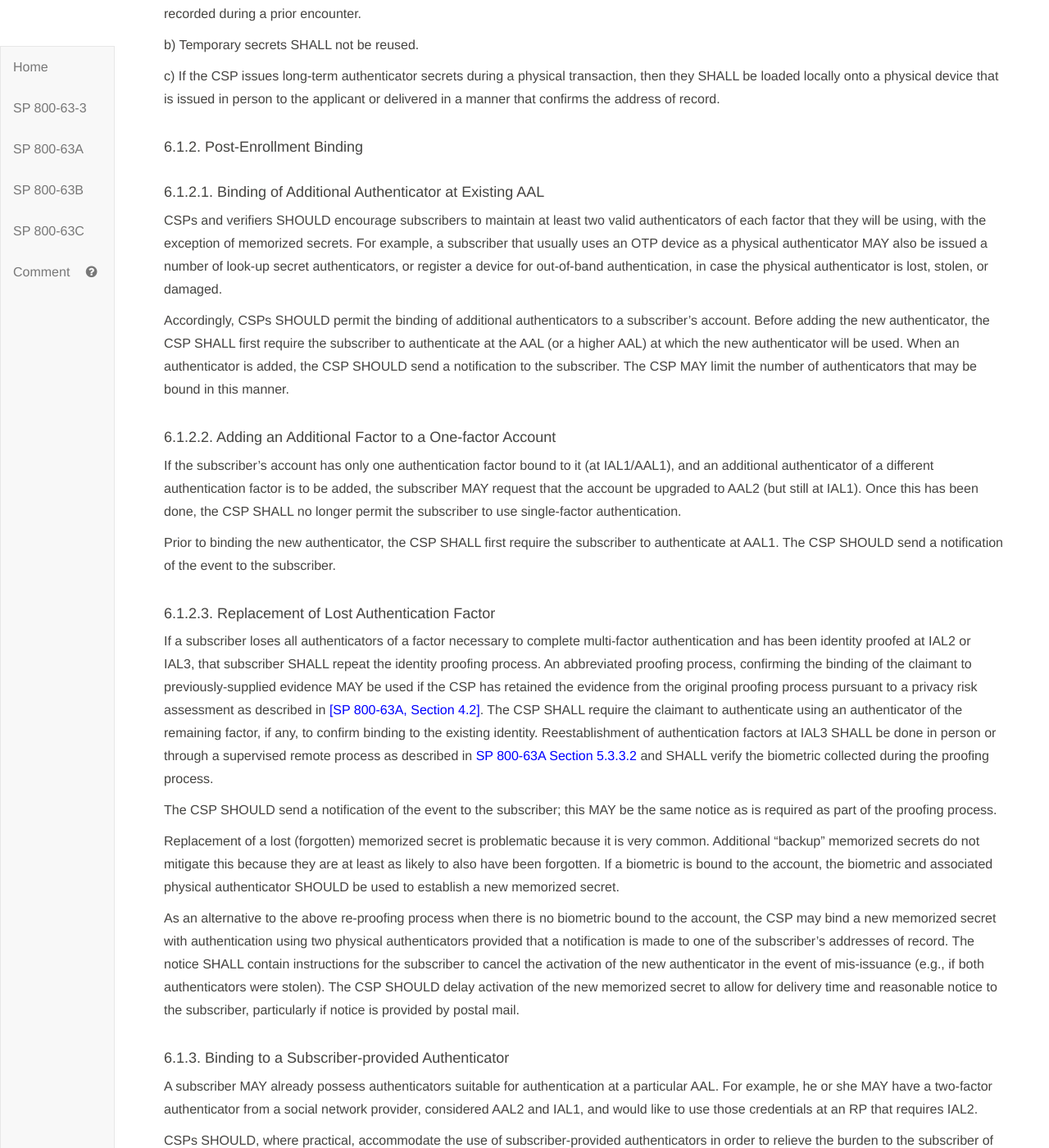
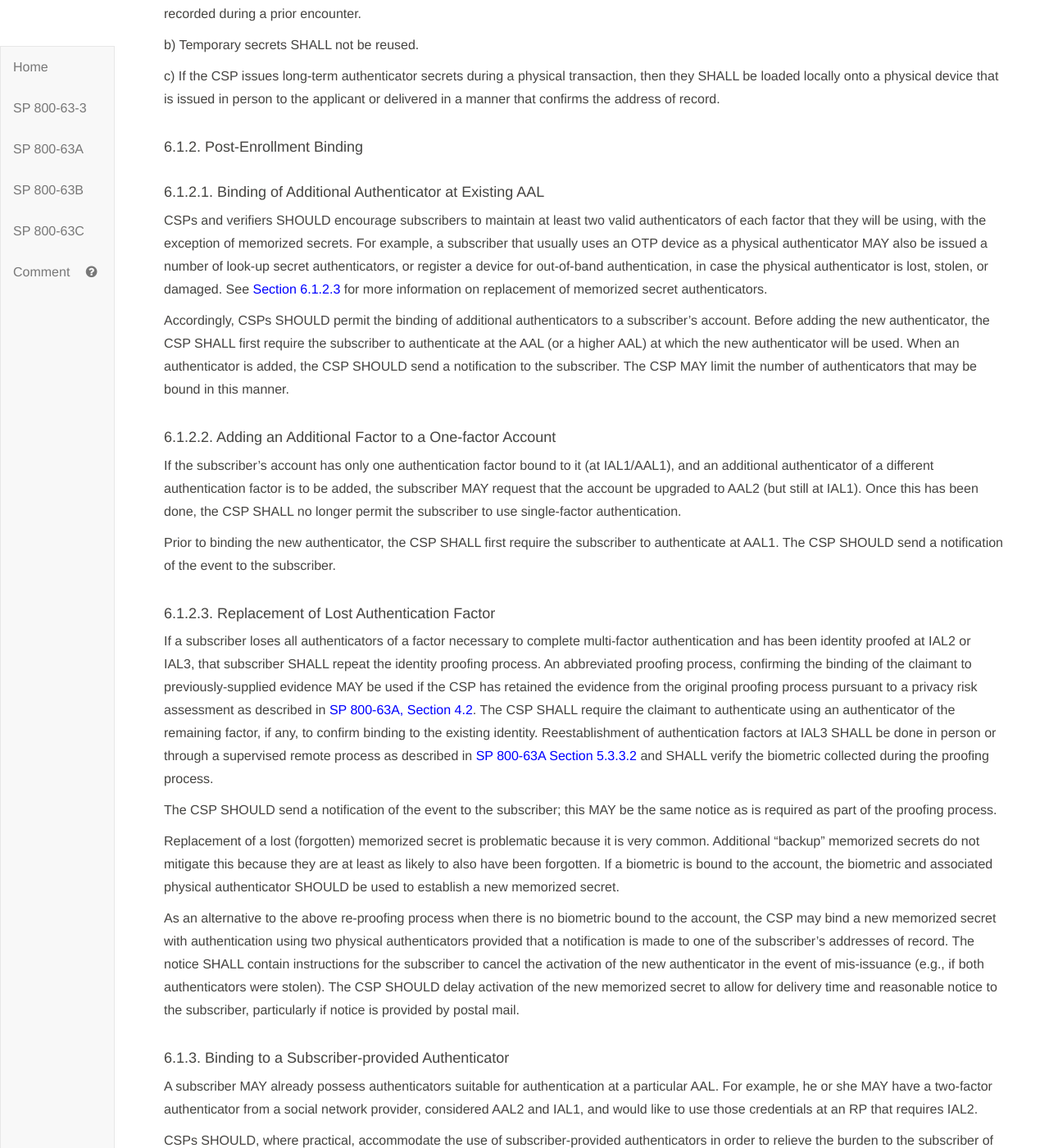
Before and after one commit to usnistgov/800-63-3, a Jekyll site: the page built from sp800-63b/sec6_lifecycle.md, in a window 1280 px wide and 1400 px high, scrolled down 1507 px. Shown: the whole window at 82% size. Built offline with Jekyll 4.4.1, drawn with Linux system fonts in a browser that asks for light colours; our own code applies the rules of GitHub Pages for plain Markdown files; some of the changed lines change nothing that is shown.

Commit message:
Forward reference regarding lost memorized secrets. Closes #1250

```diff
--- a/sp800-63b/sec6_lifecycle.md
+++ b/sp800-63b/sec6_lifecycle.md
@@ -52,7 +52,7 @@
 
 #### 6.1.2.1. Binding of Additional Authenticator at Existing AAL
 
-CSPs and verifiers SHOULD encourage subscribers to maintain at least two valid authenticators of each factor that they will be using, with the exception of memorized secrets. For example, a subscriber that usually uses an OTP device as a physical authenticator MAY also be issued a number of look-up secret authenticators, or register a device for out-of-band authentication, in case the physical authenticator is lost, stolen, or damaged.
+CSPs and verifiers SHOULD encourage subscribers to maintain at least two valid authenticators of each factor that they will be using, with the exception of memorized secrets. For example, a subscriber that usually uses an OTP device as a physical authenticator MAY also be issued a number of look-up secret authenticators, or register a device for out-of-band authentication, in case the physical authenticator is lost, stolen, or damaged. See [Section 6.1.2.3](#replacement) for more information on replacement of memorized secret authenticators.
 
 Accordingly, CSPs SHOULD permit the binding of additional authenticators to a subscriber's account. Before adding the new authenticator, the CSP SHALL first require the subscriber to authenticate at the AAL (or a higher AAL) at which the new authenticator will be used. When an authenticator is added, the CSP SHOULD send a notification to the subscriber. The CSP MAY limit the number of authenticators that may be bound in this manner.
 
@@ -62,9 +62,9 @@
 
 Prior to binding the new authenticator, the CSP SHALL first require the subscriber to authenticate at AAL1. The CSP SHOULD send a notification of the event to the subscriber.
 
-#### 6.1.2.3. Replacement of Lost Authentication Factor
+#### 6.1.2.3. <a name="replacement"></a> Replacement of Lost Authentication Factor
 
-If a subscriber loses all authenticators of a factor necessary to complete multi-factor authentication and has been identity proofed at IAL2 or IAL3, that subscriber SHALL repeat the identity proofing process. An abbreviated proofing process, confirming the binding of the claimant to previously-supplied evidence MAY be used if the CSP has retained the evidence from the original proofing process pursuant to a privacy risk assessment as described in [[SP 800-63A, Section 4.2]](sp800-63a.html#genProofReqs). The CSP SHALL require the claimant to authenticate using an authenticator of the remaining factor, if any, to confirm binding to the existing identity. Reestablishment of authentication factors at IAL3 SHALL be done in person or through a supervised remote process as described in [SP 800-63A Section 5.3.3.2](sp800-63a.html#supervised) and SHALL verify the biometric collected during the proofing process.
+If a subscriber loses all authenticators of a factor necessary to complete multi-factor authentication and has been identity proofed at IAL2 or IAL3, that subscriber SHALL repeat the identity proofing process. An abbreviated proofing process, confirming the binding of the claimant to previously-supplied evidence MAY be used if the CSP has retained the evidence from the original proofing process pursuant to a privacy risk assessment as described in [SP 800-63A, Section 4.2](sp800-63a.html#genProofReqs). The CSP SHALL require the claimant to authenticate using an authenticator of the remaining factor, if any, to confirm binding to the existing identity. Reestablishment of authentication factors at IAL3 SHALL be done in person or through a supervised remote process as described in [SP 800-63A Section 5.3.3.2](sp800-63a.html#supervised) and SHALL verify the biometric collected during the proofing process.
 
 The CSP SHOULD send a notification of the event to the subscriber; this MAY be the same notice as is required as part of the proofing process.
 
```
